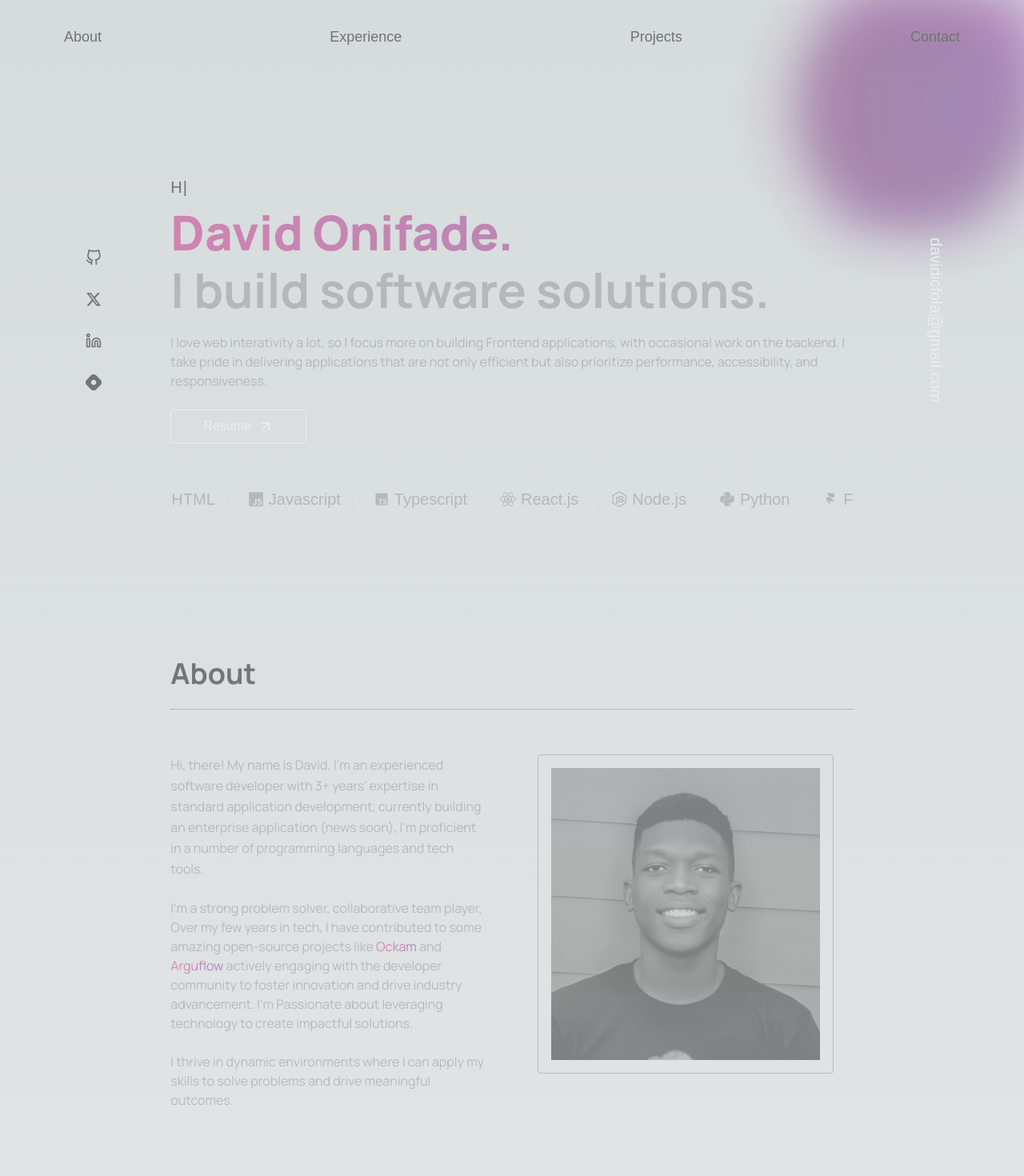
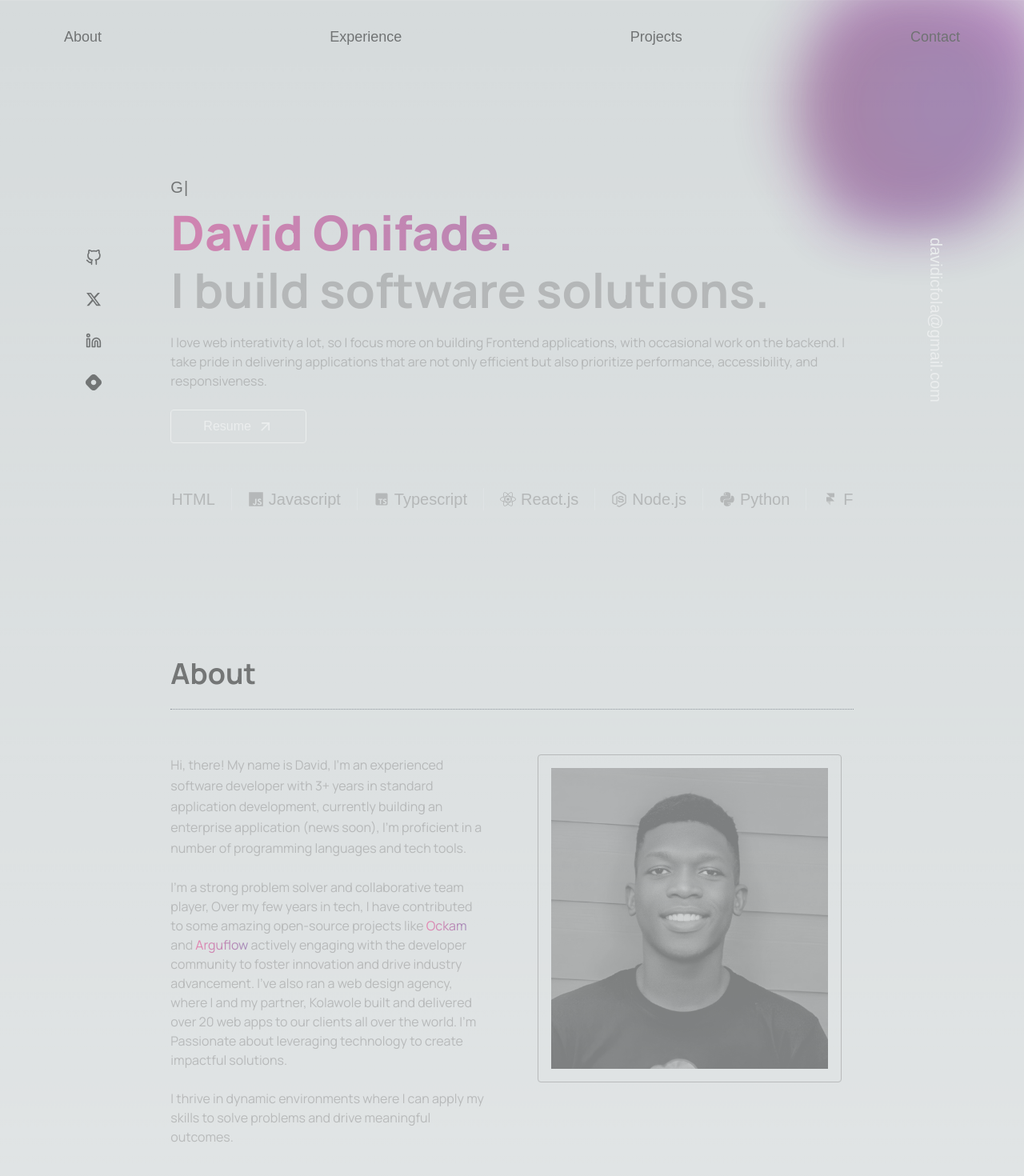
Before and after one commit to zyzer01/portfolio-zyzer, a Next.js app: page / in a window 1280 px wide. Shown: the top 1470 px of the page at 80% size. Built offline with nearby package versions, Linux system fonts and the light colour scheme; a web font is replaced by a local one.

Commit message:
update layout.tsx, page.tsx, About.tsx and Hero.tsx

```diff
--- a/src/app/layout.tsx
+++ b/src/app/layout.tsx
@@ -76,13 +76,6 @@ export default function RootLayout({
 }: Readonly<{
   children: React.ReactNode;
 }>) {
-  console.clear();
-  const linkURL = 'https://x.com/zyzer01';
-  console.log(
-    '%c🚀 Built by %cDavid Onifade 🚀 - ' + linkURL,
-    'color: red; font-size: 25px;',
-    'font-weight: bold; font-size: 25px;'
-  );
   return (
     <html lang="en">
       <body className={`${manrope.variable} ${proggy.variable}`}>
--- a/src/app/page.tsx
+++ b/src/app/page.tsx
@@ -12,6 +12,13 @@ import NavBar from '@/components/NavBar';
 import { cubicBezier, motion } from 'framer-motion';
 
 const Home = () => {
+  console.clear();
+  const linkURL = 'https://x.com/zyzer01';
+  console.log(
+    '%c🚀 Built by %cDavid Onifade 🚀 - ' + linkURL,
+    'color: red; font-size: 25px;',
+    'font-weight: bold; font-size: 25px;'
+  );
   return (
     <motion.div
       initial={{ opacity: 0 }}
--- a/src/components/About.tsx
+++ b/src/components/About.tsx
@@ -11,14 +11,13 @@ const About = () => {
       <div className="grid grid-cols-1 lg:grid-cols-2 gap-16">
         <div className="text-shade ">
           <p className="leading-relaxed">
-            Hi, there! My name is David, I'm an experienced software developer with 3+ years'
-            expertise in standard application development, currently building an enterprise
-            application (news soon), I'm proficient in a number of programming languages and tech
-            tools.
+            Hi, there! My name is David, I'm an experienced software developer with 3+ years in
+            standard application development, currently building an enterprise application (news
+            soon), I'm proficient in a number of programming languages and tech tools.
           </p>
           <br />
           <p>
-            I'm a strong problem solver, collaborative team player, Over my few years in tech, I
+            I'm a strong problem solver and collaborative team player, Over my few years in tech, I
             have contributed to some amazing open-source projects like{' '}
             <span className="transition-all ease duration-300 bg-clip-text text-transparent bg-gradient-to-r from-primary to-secondary">
               <Link href="https://github.com/build-trust" target="_blank">
@@ -32,7 +31,9 @@ const About = () => {
               </Link>
             </span>{' '}
             actively engaging with the developer community to foster innovation and drive industry
-            advancement. I'm Passionate about leveraging technology to create impactful solutions.
+            advancement. I've also ran a web design agency, where I and my partner, Kolawole built
+            and delivered over 20 web apps to our clients all over the world. I'm Passionate about
+            leveraging technology to create impactful solutions.
           </p>
           <br />
           <p>
@@ -43,7 +44,7 @@ const About = () => {
         <div className="group">
           <Image
             src={zyzer}
-            width={370}
+            width={380}
             height={200}
             alt="David Onifade smiling with his teeth out"
             className="grayscale group-hover:filter-none border border-shade rounded p-4 group-hover:transform group-hover:scale-105 transition-all ease cursor-pointer"
--- a/src/components/Hero.tsx
+++ b/src/components/Hero.tsx
@@ -1,9 +1,41 @@
+import React from 'react';
 import Button from './ui/Button';
 import { technologies } from '@/utils/items';
 import Marquee from 'react-fast-marquee';
 import Typewriter from 'typewriter-effect';
 
 const Hero = () => {
+  const getGreeting = () => {
+    const currentTime = new Date().getHours();
+    let greeting: { english: string; spanish: string; french: string } = {
+      english: '',
+      spanish: '',
+      french: '',
+    };
+
+    if (currentTime >= 0 && currentTime < 12) {
+      greeting = {
+        english: 'Good morning',
+        spanish: 'Buenos días',
+        french: 'Bonjour',
+      };
+    } else if (currentTime >= 12 && currentTime < 18) {
+      greeting = {
+        english: 'Good afternoon',
+        spanish: 'Buenas tardes',
+        french: 'Bon après-midi',
+      };
+    } else {
+      greeting = {
+        english: 'Good evening',
+        spanish: 'Buenas noches',
+        french: 'Bonsoir',
+      };
+    }
+
+    return greeting;
+  };
+
   return (
     <div className="flex flex-col space-y-6 pt-32">
       <div className="transition-all ease-out duration-300">
@@ -14,12 +46,14 @@ const Hero = () => {
             }}
             onInit={(typewriter) => {
               typewriter
-                .typeString('Hello, my name is')
+                .typeString(`${getGreeting().english}, my name is`) //English Greeting
                 .pauseFor(1000)
                 .deleteAll()
-                .typeString('Hola, mi nombre es')
+                .typeString(`${getGreeting().spanish}, mi nombre es`) //Spanish Greeting
+                .pauseFor(1000)
                 .deleteAll()
-                .typeString("Bonjour, je m'appelle")
+                .typeString(`${getGreeting().french}, je m'appelle`) //French Greeting
+                .pauseFor(1000)
                 .deleteAll()
                 .start();
             }}
```
